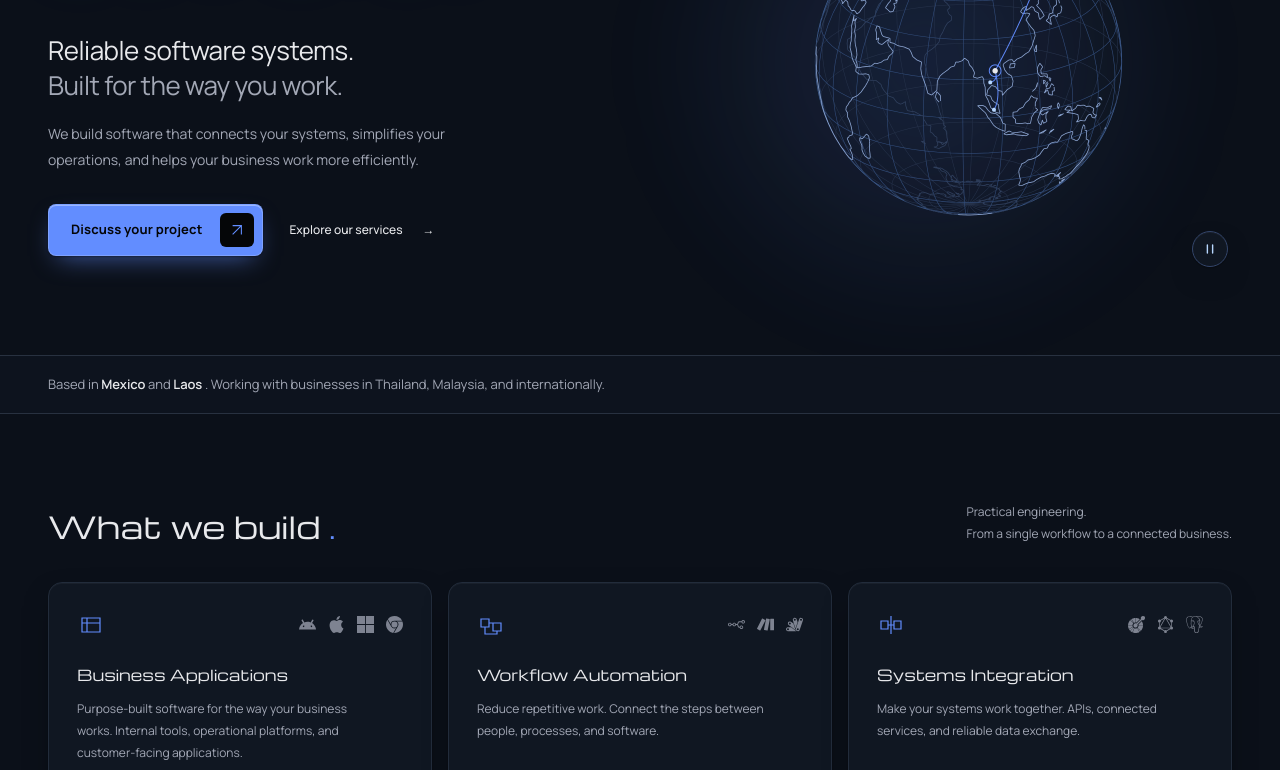
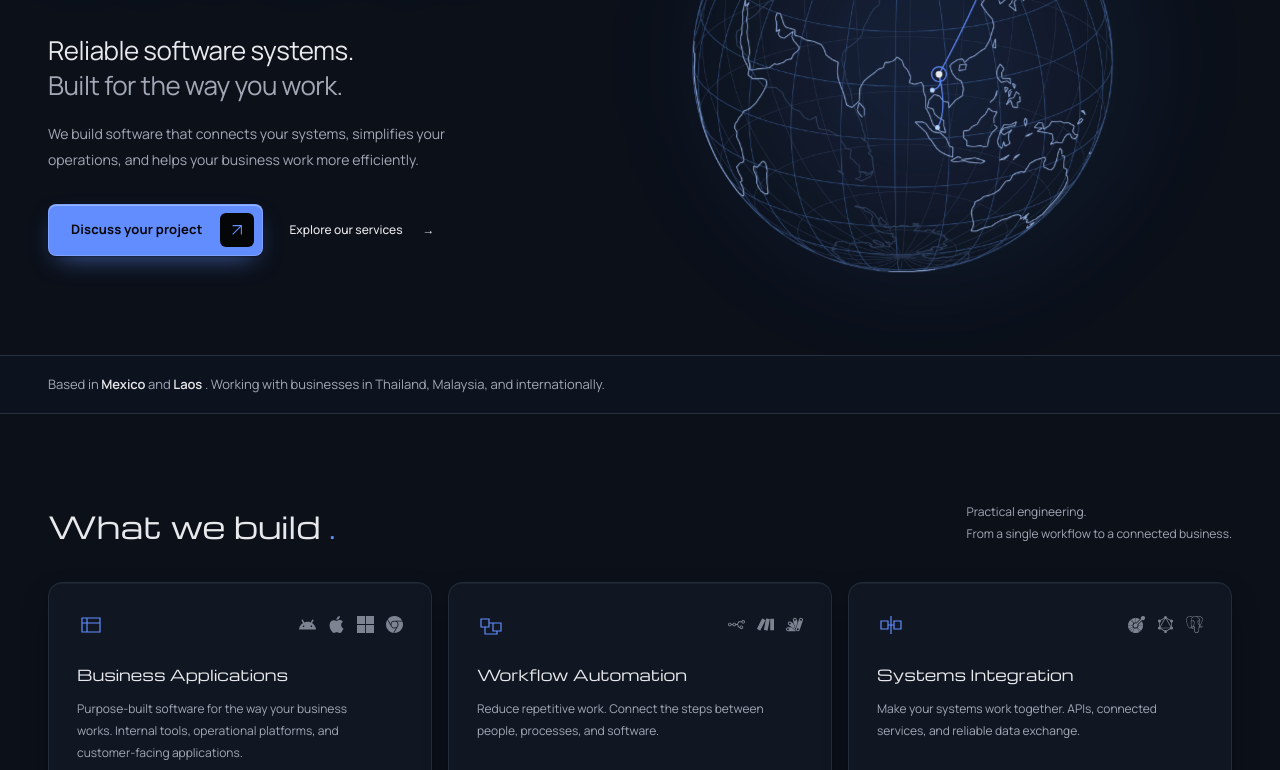
Before and after one commit to maxontorres/zeltranet-website, an Astro site: page / in a window 1280 px wide. Shown: the part 330-1100 px from the top of the page. Built offline with nearby package versions, Linux system fonts and the light colour scheme; Astro itself is replaced by a stand-in of ours.

Commit message:
Make the hero Earth bigger and remove the pause control

```diff
--- a/AGENTS.md
+++ b/AGENTS.md
@@ -4,7 +4,7 @@
 - Never use em or en dashes in copy, docs, or commit messages; use a plain hyphen.
 - Use Tailwind CSS and shared tokens in `src/styles/global.css`; shared components belong in `src/components`.
 - Do not introduce React, other client frameworks, databases, CMSs, or unnecessary packages.
-- Ship no client JavaScript unless a feature needs it. The contact form (send to `/api/contact` plus the Cloudflare Turnstile spam check, the one approved third-party script), homepage Earth animation, and the AI Automator app in `public/ai-automator/` are the current exceptions. The app is presented as a Zeltranet product, but its workspace data is fictional: keep the one-line "example workspace" note on the Work page and in the app footer, and never present its companies or figures as real clients or results. It keeps its script and styles in separate files so the CSP needs no `unsafe-inline`; regenerate it from `zeltranet-demos` rather than editing it by hand. The Earth must keep a static fallback, a pause control, reduced-motion support, and suspend rendering offscreen or in hidden tabs. On the homepage it also grows into a faded background as you scroll, using CSS scroll-driven animation (no scroll listeners); write the animation as longhand properties, because the minifier folds a shorthand with `animation-timeline` into a form Chromium rejects.
+- Ship no client JavaScript unless a feature needs it. The contact form (send to `/api/contact` plus the Cloudflare Turnstile spam check, the one approved third-party script), homepage Earth animation, and the AI Automator app in `public/ai-automator/` are the current exceptions. The app is presented as a Zeltranet product, but its workspace data is fictional: keep the one-line "example workspace" note on the Work page and in the app footer, and never present its companies or figures as real clients or results. It keeps its script and styles in separate files so the CSP needs no `unsafe-inline`; regenerate it from `zeltranet-demos` rather than editing it by hand. The Earth must keep a static fallback, reduced-motion support (the animation stays still), and suspend rendering offscreen or in hidden tabs. On the homepage it also grows into a faded background as you scroll, using CSS scroll-driven animation (no scroll listeners); write the animation as longhand properties, because the minifier folds a shorthand with `animation-timeline` into a form Chromium rejects.
 - Preserve semantic HTML, visible focus, keyboard navigation, responsive layouts, and reduced-motion support.
 - Use navy, graphite, and Millennium Blue. The homepage hero glow (text glow and soft orb behind the Earth) is the only approved glow; avoid other gradients, glow effects, dashboard layouts, and stock startup illustrations.
 - Typography: Michroma for headings and the wordmark, Manrope for body text, Space Mono for labels. Fonts are self-hosted in `public/fonts`; no remote font requests.
--- a/src/components/Earth.astro
+++ b/src/components/Earth.astro
@@ -7,15 +7,12 @@ import {
   project,
   initialRotation,
 } from '../lib/earth';
-import { ui, type Locale } from '../i18n';
 const lines = paths(grid, initialRotation);
 const continents = paths(land, initialRotation);
 interface Props {
-  lang: Locale;
   scroll?: boolean;
 }
-const { lang, scroll = false } = Astro.props;
-const t = ui[lang];
+const { scroll = false } = Astro.props;
 ---
 
 <div class="earth" data-earth data-scroll={scroll ? '' : undefined}>
@@ -29,7 +26,7 @@ const t = ui[lang];
       <circle
         cx="270"
         cy="200"
-        r="157"
+        r="172"
         stroke="var(--earth-outline)"
         stroke-width=".8"
       />
@@ -60,20 +57,6 @@ const t = ui[lang];
     </svg>
     <canvas class="earth-canvas" aria-hidden="true"></canvas>
   </div>
-  <button
-    type="button"
-    class="earth-toggle"
-    aria-label={t.pauseGlobe}
-    aria-pressed="false"
-    data-label-pause={t.pauseGlobe}
-    data-label-resume={t.resumeGlobe}
-    hidden
-  >
-    <svg viewBox="0 0 16 16" aria-hidden="true">
-      <path class="icon-pause" d="M5 3.5v9M11 3.5v9" />
-      <path class="icon-play" d="M5.5 3.5v9l7-4.5z" />
-    </svg>
-  </button>
 </div>
 <script>
   import {
@@ -87,10 +70,9 @@ const t = ui[lang];
   } from '../lib/earth';
   const root = document.querySelector<HTMLElement>('[data-earth]');
   const canvas = root?.querySelector('canvas');
-  const button = root?.querySelector<HTMLButtonElement>('.earth-toggle');
   const stage = root?.querySelector<HTMLElement>('.earth-stage');
   const ctx = canvas?.getContext('2d');
-  if (root && canvas && ctx && button && stage) {
+  if (root && canvas && ctx && stage) {
     const styles = getComputedStyle(root);
     const readColor = (token: string) => styles.getPropertyValue(token).trim();
     const colors = {
@@ -113,15 +95,14 @@ const t = ui[lang];
     let rotation = initialRotation,
       frame: number | null = null,
       lastTime = 0;
-    let visible = false,
-      paused = false;
+    let visible = false;
     function draw() {
       if (!ctx) return;
       ctx.clearRect(0, 0, 540, 400);
       ctx.lineWidth = 0.8;
       ctx.strokeStyle = colors.outline;
       ctx.beginPath();
-      ctx.arc(270, 200, 157, 0, Math.PI * 2);
+      ctx.arc(270, 200, 172, 0, Math.PI * 2);
       ctx.stroke();
       for (const [lines, back, front, width] of [
         [grid, colors.grid_back, colors.grid_front, 0.6],
@@ -182,15 +163,9 @@ const t = ui[lang];
     }
     function sync() {
       stop();
-      if (!root || !button) return;
+      if (!root) return;
       root.dataset.animated = String(!motion.matches);
-      button.hidden = motion.matches;
-      button.setAttribute('aria-pressed', String(paused));
-      const label = paused
-        ? button.dataset.labelResume
-        : button.dataset.labelPause;
-      if (label) button.ariaLabel = label;
-      if (!motion.matches && !paused && visible && !document.hidden)
+      if (!motion.matches && visible && !document.hidden)
         frame = requestAnimationFrame(tick);
     }
     const resize = new ResizeObserver(() => {
@@ -211,10 +186,6 @@ const t = ui[lang];
       sync();
     });
     visibility.observe(stage);
-    button.addEventListener('click', () => {
-      paused = !paused;
-      sync();
-    });
     motion.addEventListener('change', sync);
     document.addEventListener('visibilitychange', sync);
     window.addEventListener('pagehide', stop);
--- a/src/components/pages/HomePage.astro
+++ b/src/components/pages/HomePage.astro
@@ -131,7 +131,7 @@ const [before, place1, middle, place2, after] = copy.region;
         </a>
       </div>
     </div>
-    <Earth lang={lang} scroll />
+    <Earth scroll />
   </section>
   <div class="region-strip">
     <div class="container">
--- a/src/i18n/index.ts
+++ b/src/i18n/index.ts
@@ -42,8 +42,6 @@ export const ui = {
     talk: 'Let’s talk',
     discuss: 'Discuss your project',
     bandTitle: ['Good systems start with', 'a clear conversation.'],
-    pauseGlobe: 'Pause globe rotation',
-    resumeGlobe: 'Resume globe rotation',
     exampleTools: 'Example platforms and tools',
   },
   es: {
@@ -64,8 +62,6 @@ export const ui = {
     talk: 'Hablemos',
     discuss: 'Hablemos de su proyecto',
     bandTitle: ['Los buenos sistemas empiezan', 'con una conversación clara.'],
-    pauseGlobe: 'Pausar la rotación del globo',
-    resumeGlobe: 'Reanudar la rotación del globo',
     exampleTools: 'Plataformas y herramientas de ejemplo',
   },
 } as const satisfies Record<Locale, unknown>;
--- a/src/lib/earth.ts
+++ b/src/lib/earth.ts
@@ -44,8 +44,8 @@ export function project(point: Vector, rotation: number, lift = 1) {
   const z = -point[0] * sine + point[2] * cosine;
   const y = 0.9286646 * point[1] - 0.3709205 * z;
   return {
-    x: 270 + 157 * lift * x,
-    y: 200 - 157 * lift * y,
+    x: 270 + 172 * lift * x,
+    y: 200 - 172 * lift * y,
     z: 0.3709205 * point[1] + 0.9286646 * z,
     outside: (x * x + y * y) * lift * lift > 1,
   };
--- a/src/styles/global.css
+++ b/src/styles/global.css
@@ -490,6 +490,13 @@ nav a:last-child[aria-current] {
 .earth {
   position: relative;
   min-width: 0;
+  pointer-events: none;
+}
+@media (min-width: 761px) {
+  .earth {
+    scale: 1.25;
+    transform-origin: right center;
+  }
 }
 .region-strip {
   border-block: 1px solid var(--line);
@@ -1619,45 +1626,6 @@ main > :not(.hero) {
 .earth[data-animated='true'] .earth-fallback {
   visibility: hidden;
 }
-.earth-toggle {
-  position: absolute;
-  right: 4px;
-  bottom: 4px;
-  display: grid;
-  place-items: center;
-  width: 36px;
-  height: 36px;
-  padding: 0;
-  border: 1px solid var(--line-accent);
-  border-radius: 50%;
-  background: var(--panel);
-  color: var(--focus);
-  box-shadow: var(--shadow-card);
-  cursor: pointer;
-}
-.earth-toggle svg {
-  width: 14px;
-  height: 14px;
-  fill: none;
-  stroke: currentColor;
-  stroke-width: 1.6;
-  stroke-linecap: round;
-  stroke-linejoin: round;
-}
-.earth-toggle .icon-play,
-.earth-toggle[aria-pressed='true'] .icon-pause {
-  display: none;
-}
-.earth-toggle[aria-pressed='true'] .icon-play {
-  display: inline;
-}
-.earth-toggle:hover {
-  color: var(--text);
-  border-color: var(--blue);
-}
-.earth-toggle[hidden] {
-  display: none;
-}
 /* Touch screens of any width (phones and tablets): comfortable tap targets,
    and 16px inputs so iOS does not zoom in on focus. */
 @media (pointer: coarse) {
@@ -1665,10 +1633,6 @@ main > :not(.hero) {
   .text-link {
     min-height: 44px;
   }
-  .earth .earth-toggle {
-    width: 44px;
-    height: 44px;
-  }
   .lang-switch a {
     min-width: 46px;
     height: 38px;
```
Also changed, not shown: README.md.
